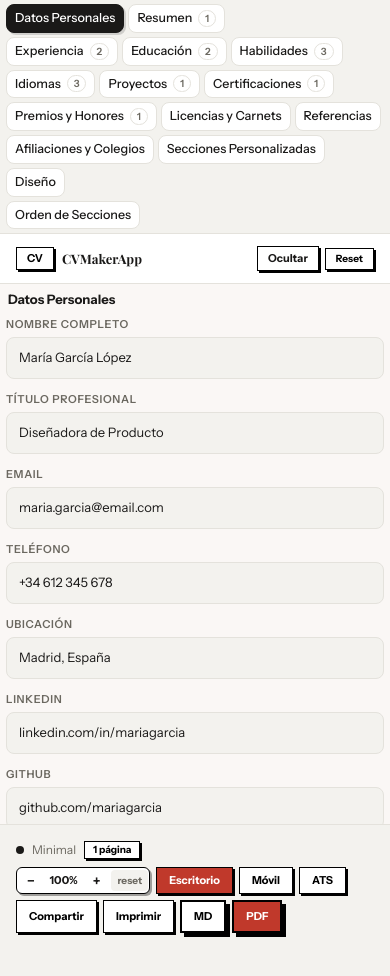
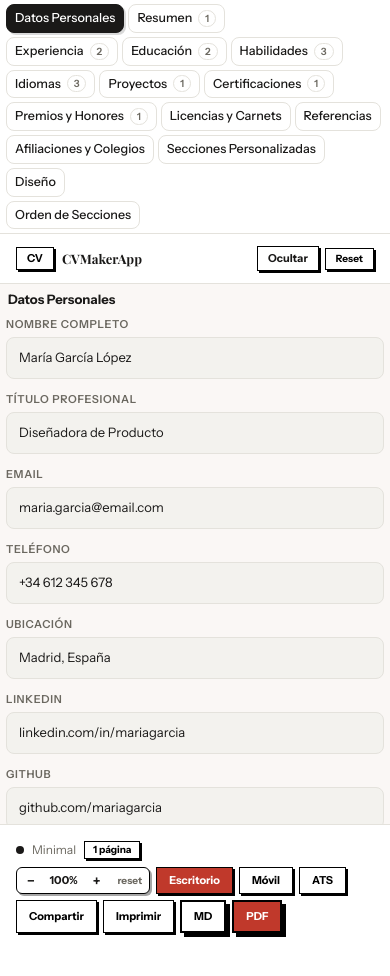
Before and after one commit to TirsoCode/cvmakerapp, a Next.js app: page /editor in a window 390 px wide. Shown: the top 976 px of the page. Built offline with nearby package versions, Linux system fonts and the light colour scheme.

Commit message:
fix: change all pink/rose backgrounds in editor to white

```diff
--- a/app/editor/editor-client.tsx
+++ b/app/editor/editor-client.tsx
@@ -615,7 +615,7 @@ function EditorInner() {
   }
 
   return (
-    <div className="editor-root" style={{ display: "flex", height: "100vh", overflow: "hidden", background: "#F3F2EE" }}>
+     <div className="editor-root" style={{ display: "flex", height: "100vh", overflow: "hidden", background: "#FFFFFF" }}>
       {/* SIDEBAR NAV */}
       <nav className="editor-nav">
         {NAV_GROUPS.map((group) => (
@@ -652,7 +652,7 @@ function EditorInner() {
 
         {/* Validation bar */}
         {(errorCount > 0 || warnCount > 0) && (
-          <div style={{ padding: "8px 16px", borderBottom: "1px solid #E4E2DC", display: "flex", alignItems: "center", gap: 8, cursor: "pointer", background: errorCount > 0 ? "#FEF2F2" : "#FFFBEB" }} onClick={() => setShowErrors(!showErrors)}>
+           <div style={{ padding: "8px 16px", borderBottom: "1px solid #E4E2DC", display: "flex", alignItems: "center", gap: 8, cursor: "pointer", background: "#FFFFFF" }} onClick={() => setShowErrors(!showErrors)}>
             {errorCount > 0 && <span style={{ fontSize: 11, color: "#DC2626", fontWeight: 700 }}>{errorCount} error{errorCount !== 1 ? "es" : ""}</span>}
             {warnCount > 0 && <span style={{ fontSize: 11, color: "#D97706", fontWeight: 700 }}>{warnCount} advertencia{warnCount !== 1 ? "s" : ""}</span>}
             <span style={{ fontSize: 10, color: "#9C9890", marginLeft: "auto", fontWeight: 600 }}>{showErrors ? "Ocultar" : "Ver detalles"}</span>
@@ -936,7 +936,7 @@ function EditorInner() {
               <button onClick={zoomIn} style={{ border: "none", background: "none", cursor: "pointer", fontSize: 14, fontWeight: 700, padding: "4px 9px", lineHeight: 1, color: "#1A1918", borderRadius: 4 }} title="Ampliar (Ctrl/Cmd + rueda)">
                 +
               </button>
-              <button onClick={() => setZoom(1)} style={{ border: "none", cursor: "pointer", fontSize: 10, fontWeight: 700, padding: "3px 6px", borderRadius: 4, color: "#6B6860", background: "#F3F2EE", fontFamily: "var(--font-instrument), sans-serif" }} title="Restablecer zoom">
+               <button onClick={() => setZoom(1)} style={{ border: "none", cursor: "pointer", fontSize: 10, fontWeight: 700, padding: "3px 6px", borderRadius: 4, color: "#6B6860", background: "#FFFFFF", fontFamily: "var(--font-instrument), sans-serif" }} title="Restablecer zoom">
                 reset
               </button>
             </span>
--- a/app/globals.css
+++ b/app/globals.css
@@ -79,11 +79,11 @@ body {
   min-width: 170px;
   height: 100vh;
   overflow-y: auto;
-  background: #F3F2EE;
-  border-right: 1px solid #E4E2DC;
-  flex-shrink: 0;
-  padding: 12px 8px 24px;
-  box-sizing: border-box;
+   background: #FFFFFF;
+   border-right: 1px solid #E4E2DC;
+   flex-shrink: 0;
+   padding: 12px 8px 24px;
+   box-sizing: border-box;
 }
 .editor-nav-group {
   margin-bottom: 6px;
@@ -212,7 +212,7 @@ body {
   .editor-toolbar {
     position: sticky !important;
     top: 0 !important;
-    background: #F3F2EE !important;
+     background: #FFFFFF !important;
     z-index: 5 !important;
   }
   .editor-main {
```
